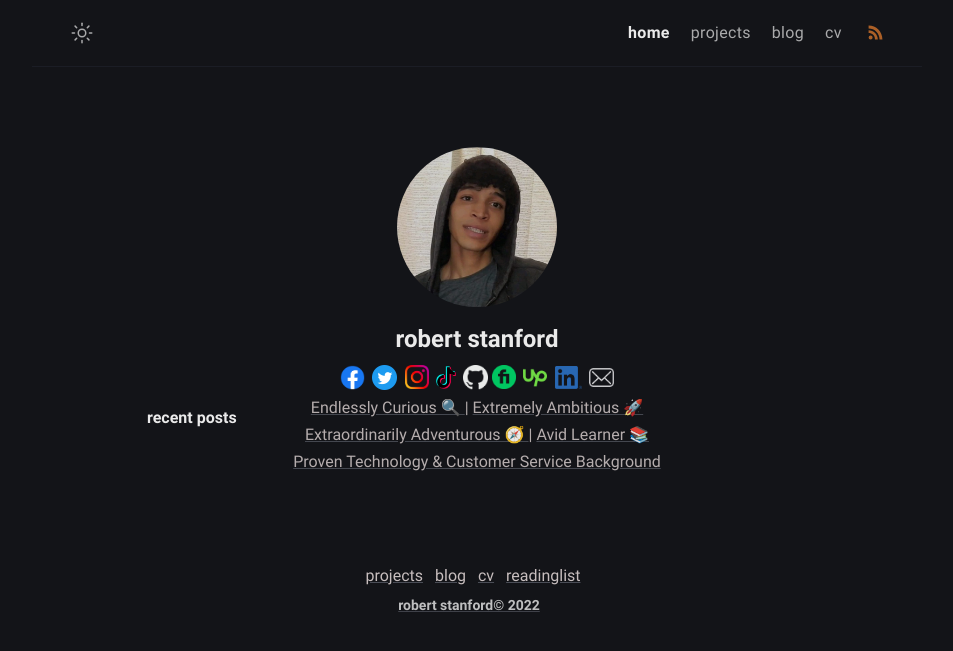
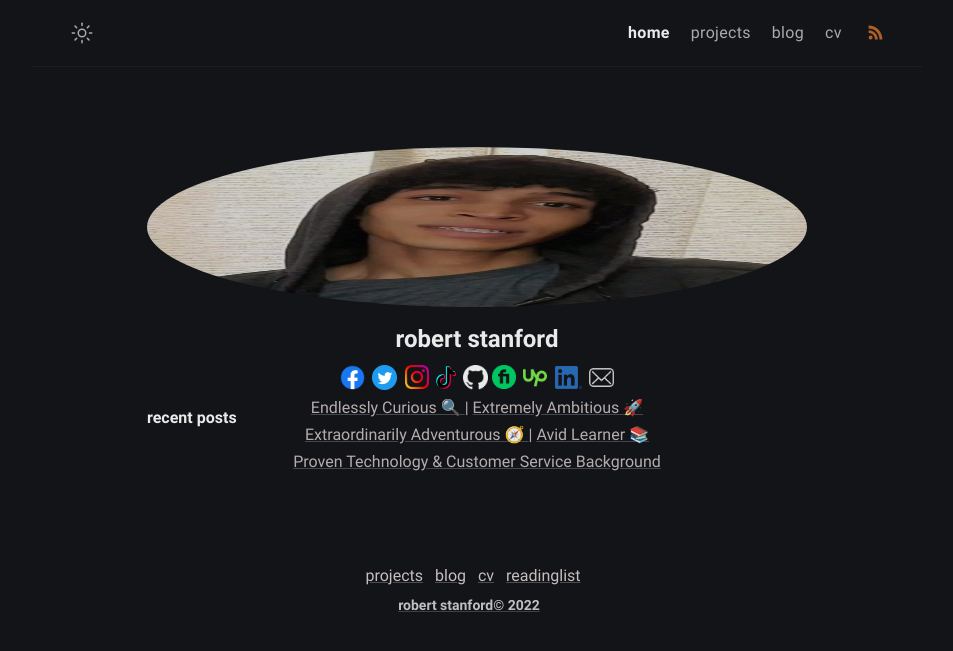
Before and after one commit to shmor3/personal-site, a Jekyll site: the page built from index.md, in a window 1280 px wide. Shown: the top 651 px of the page, without its empty margins (163-1116 px from the left). Built offline with Jekyll 4.4.1, drawn with Linux system fonts in a browser that asks for light colours.

Commit message:
style updates

```diff
--- a/_sass/klise/_layout.scss
+++ b/_sass/klise/_layout.scss
@@ -191,7 +191,8 @@
   }
 
   .author-avatar {
-    height: 10rem;
+    width: 100%;
+    height: 100%;
     border-radius: 100%;
     user-select: none;
     background-color: $black;
```
Also changed, not shown: 4 other files.
